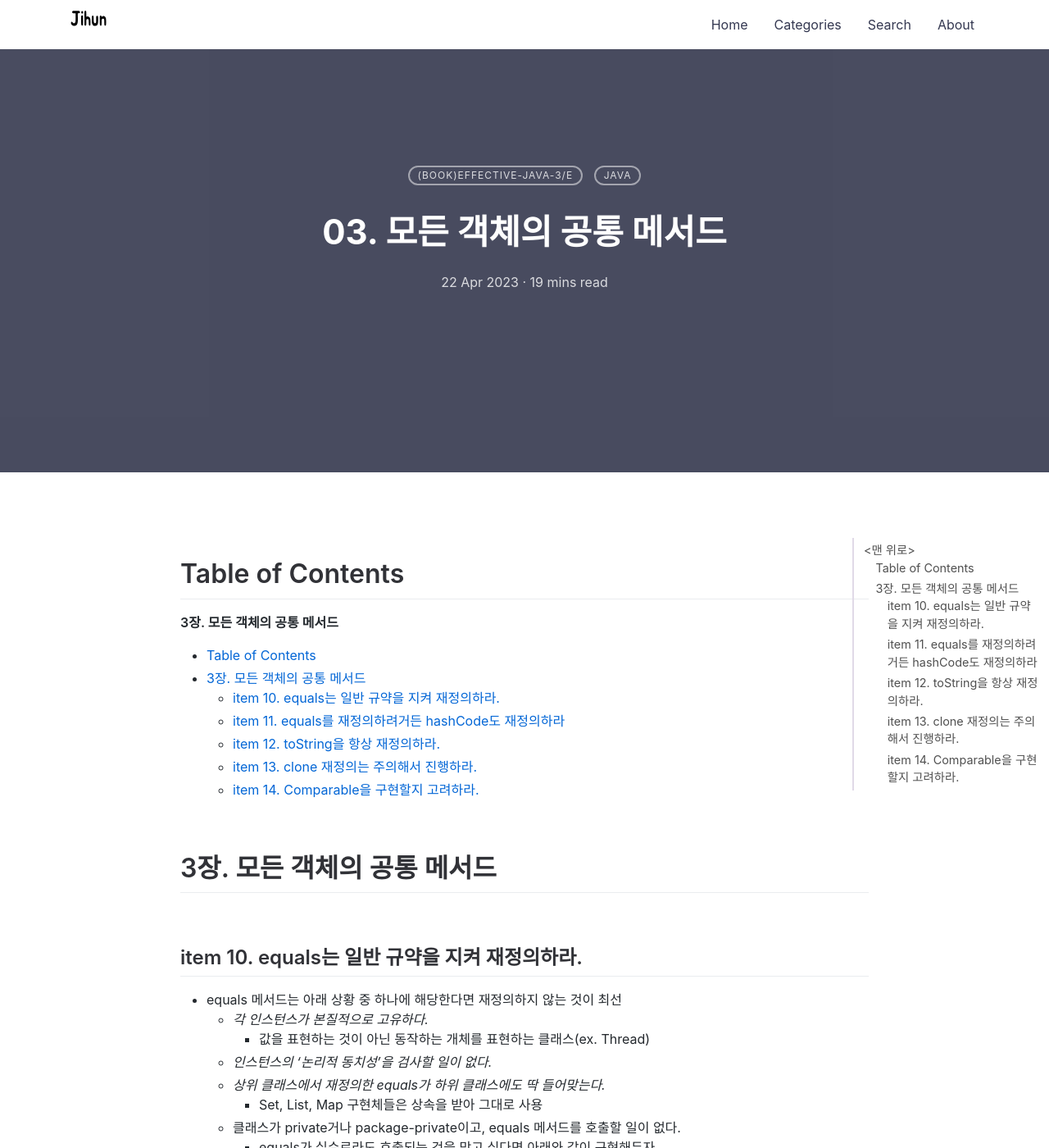
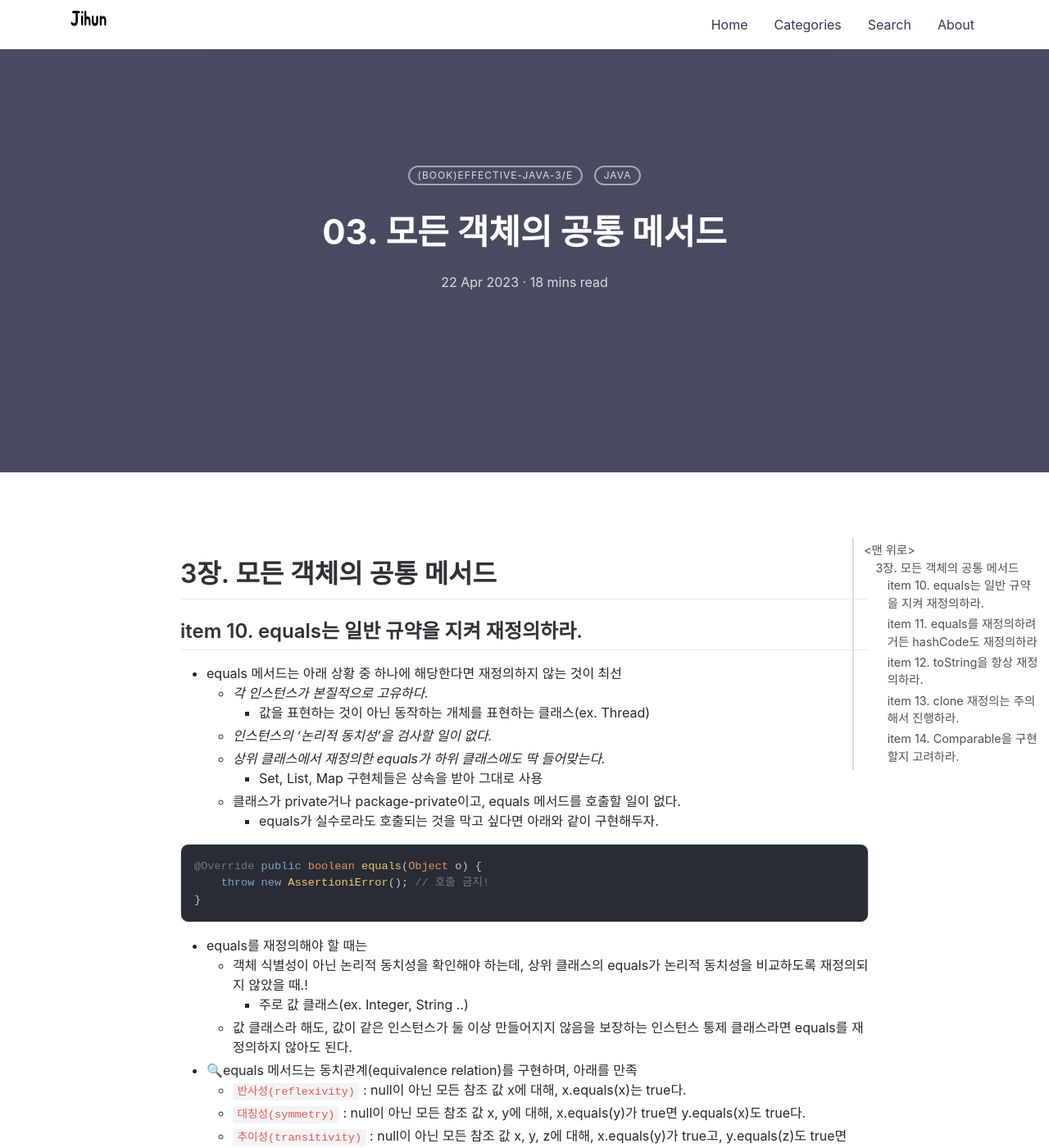
Before and after one commit to jihunparkme/jihunparkme.github.io, a Jekyll site: the page built from _posts/2023-04-22-Effective-Java-모든-객체의-공통-메서드.md, in a window 1280 px wide and 1400 px high. Shown: the whole window at 82% size. Built offline with Jekyll 4.4.1, drawn with Linux system fonts in a browser that asks for light colours; nearby versions of some CDN libraries; comment, search, counter and statistics services are not loaded.

Commit message:
edit: file contents structure

```diff
--- a/_posts/2023-04-22-Effective-Java-모든-객체의-공통-메서드.md
+++ b/_posts/2023-04-22-Effective-Java-모든-객체의-공통-메서드.md
@@ -7,23 +7,7 @@ featured-img: EFF_JAVA
 # mathjax: true
 ---
 
-# Table of Contents
-
-**3장. 모든 객체의 공통 메서드**
-
-- [Table of Contents](#table-of-contents)
-- [3장. 모든 객체의 공통 메서드](#3장-모든-객체의-공통-메서드)
-  - [item 10. equals는 일반 규약을 지켜 재정의하라.](#item-10-equals는-일반-규약을-지켜-재정의하라)
-  - [item 11. equals를 재정의하려거든 hashCode도 재정의하라](#item-11-equals를-재정의하려거든-hashcode도-재정의하라)
-  - [item 12. toString을 항상 재정의하라.](#item-12-tostring을-항상-재정의하라)
-  - [item 13. clone 재정의는 주의해서 진행하라.](#item-13-clone-재정의는-주의해서-진행하라)
-  - [item 14. Comparable을 구현할지 고려하라.](#item-14-comparable을-구현할지-고려하라)
-
-<br>
-
 # 3장. 모든 객체의 공통 메서드
-
-<br>
 
 ## item 10. equals는 일반 규약을 지켜 재정의하라.
 
```
